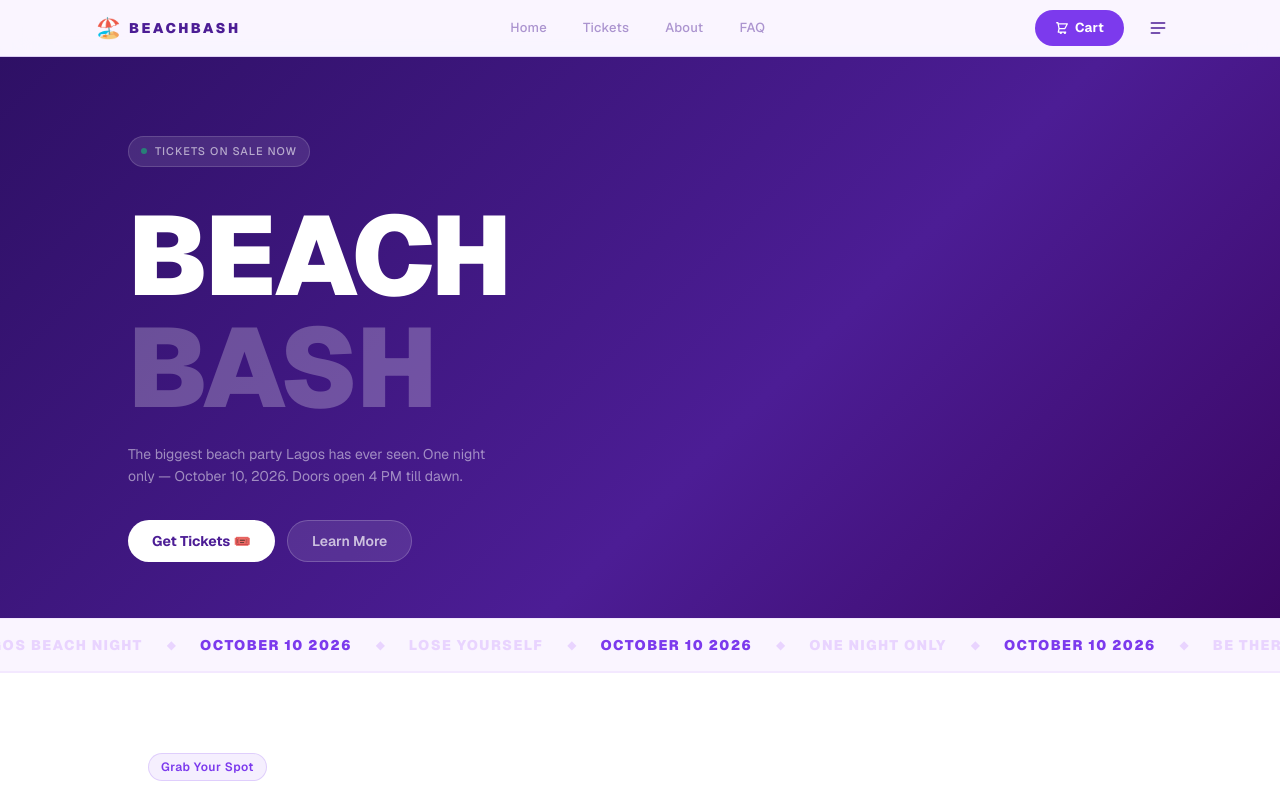
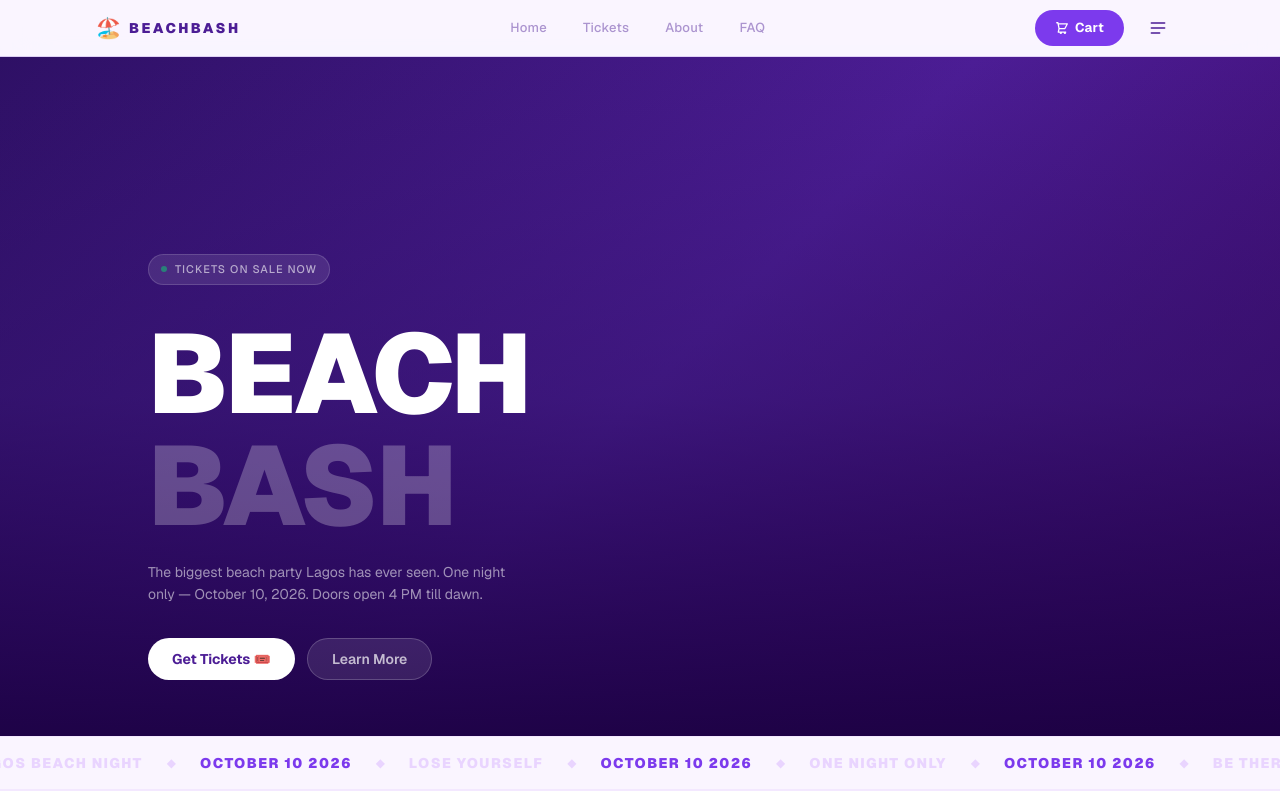
Before and after one commit to rolandaayo/beachbash-party, a Next.js app: page / in a window 1280 px wide. Shown: the top 796 px of the page. Built offline with nearby package versions, Linux system fonts and the light colour scheme.

Commit message:
Bg space added

```diff
--- a/app/page.tsx
+++ b/app/page.tsx
@@ -7,8 +7,34 @@ export default function Home() {
   return (
     <div className="pt-14">
       {/* ── HERO ─────────────────────────────────────────────────────── */}
-      <section className="ticket-hero px-5 pt-20 pb-14">
-        <div className="max-w-5xl mx-auto w-full">
+      {/*
+        BACKGROUND IMAGE SLOT
+        To add a background image, place your image in /public/hero-bg.jpg
+        and uncomment the style below. The purple overlay stays on top
+        so text remains readable.
+
+        style={{ backgroundImage: "url('/hero-bg.jpg')", backgroundSize: "cover", backgroundPosition: "center" }}
+      */}
+      <section
+        className="relative min-h-[85vh] flex items-end overflow-hidden"
+        style={{
+          /* ↓ swap this for your image when ready ↓ */
+          background:
+            "linear-gradient(135deg, #2e1065 0%, #4c1d95 50%, #3b0764 100%)",
+        }}
+      >
+        {/*
+          ── IMAGE SLOT ──────────────────────────────────────────────
+          When you have a background photo, replace the section style above with:
+            backgroundImage: "url('/hero-bg.jpg')"
+            backgroundSize: "cover"
+            backgroundPosition: "center top"
+          Then this overlay div will darken the photo so text stays sharp.
+        */}
+        <div className="absolute inset-0 bg-gradient-to-t from-[#1a0040]/90 via-[#2e1065]/50 to-transparent pointer-events-none" />
+
+        {/* Content sits at the bottom of the hero */}
+        <div className="relative z-10 w-full px-5 pb-14 pt-32 max-w-5xl mx-auto">
           <div className="inline-flex items-center gap-2 bg-white/10 border border-white/15 rounded-full px-3 py-1.5 mb-8">
             <span className="live-dot w-1.5 h-1.5 rounded-full bg-green-400 inline-block" />
             <span className="text-white/60 text-[11px] tracking-widest uppercase font-medium">
@@ -20,7 +46,7 @@ export default function Home() {
             <br />
             <span className="text-white/25">BASH</span>
           </h1>
-          <p className="text-white/50 text-sm leading-relaxed max-w-sm mb-8">
+          <p className="text-white/55 text-sm leading-relaxed max-w-sm mb-8">
             The biggest beach party Lagos has ever seen. One night only —
             October 10, 2026. Doors open 4 PM till dawn.
           </p>
```
